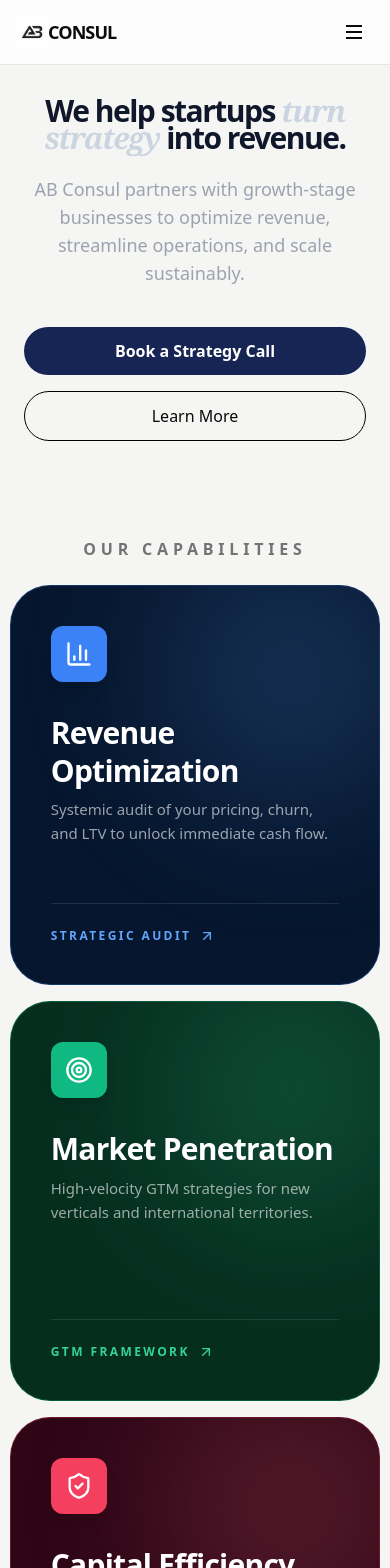
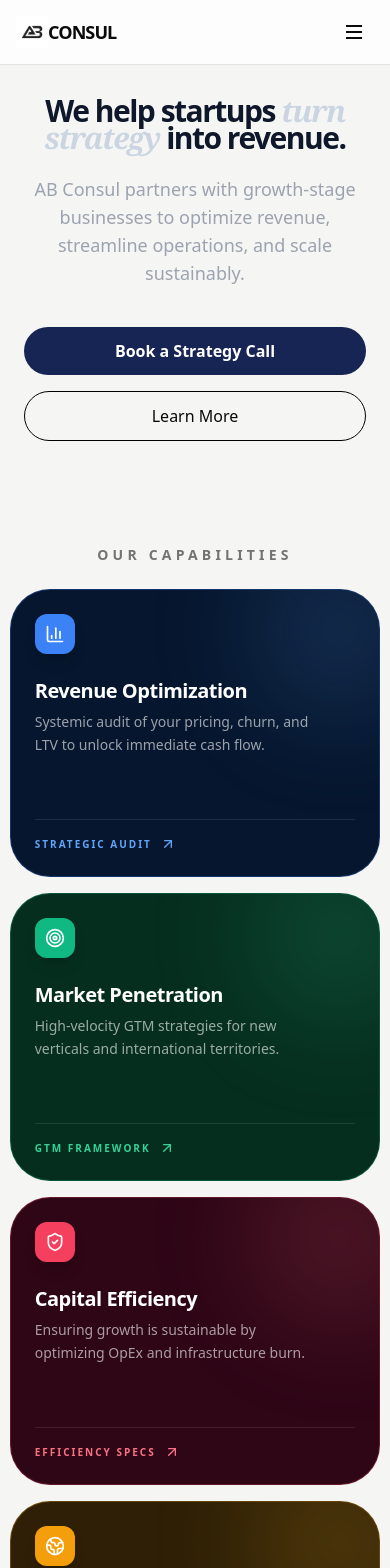
Before and after one commit to l-tting/ab-consul, a Next.js app in the folder my-app/: page / in a window 390 px wide. Shown: the top 1568 px of the page. Built offline with nearby package versions, Linux system fonts and the light colour scheme.

Commit message:
hero section 2 r/mobile --b/l

```diff
--- a/my-app/src/components/HeroHome.jsx
+++ b/my-app/src/components/HeroHome.jsx
@@ -4,55 +4,83 @@ import { cn } from "@/lib/utils";
 import React from "react";
 import { ArrowUpRight, BarChart3, Target, ShieldCheck, Globe2 } from "lucide-react";
 
-// Use an "Upward Growth" icon for the CTA
 const GrowthArrow = () => (
   <ArrowUpRight className="ml-2 h-4 w-4 transition-transform group-hover:-translate-y-1 group-hover:translate-x-1" />
 );
 
 export const BentoGrid = ({ children, className }) => {
   return (
-    <div className={cn("grid w-full auto-rows-[25rem] grid-cols-1 md:grid-cols-6 gap-4", className)}>
+    <div
+      className={cn(
+        "grid w-full auto-rows-[18rem] sm:auto-rows-[22rem] md:auto-rows-[25rem] grid-cols-1 md:grid-cols-6 gap-4",
+        className
+      )}
+    >
       {children}
     </div>
   );
 };
 
-export const BentoCard = ({ name, className, Icon, description, href, cta, theme }) => (
-  <div className={cn(
-    "group relative flex flex-col justify-between overflow-hidden rounded-[2.5rem] border p-10 transition-all duration-700 hover:shadow-2xl",
+export const BentoCard = ({
+  name,
+  className,
+  Icon,
+  description,
+  href,
+  cta,
+  theme,
+}) => (
+  <div
+    className={cn(
+      "group relative flex flex-col justify-between overflow-hidden rounded-[2.5rem] border p-6 sm:p-8 md:p-10 transition-all duration-700 hover:shadow-2xl",
       theme.bg,
       theme.border,
       className
-  )}>
+    )}
+  >
+    {/* Glow */}
+    <div
+      className={cn(
+        "absolute -right-10 -top-10 h-40 w-40 sm:h-52 sm:w-52 md:h-64 md:w-64 rounded-full blur-[60px] sm:blur-[70px] md:blur-[80px] opacity-20 transition-all duration-700 group-hover:opacity-40 group-hover:scale-125",
+        theme.glow
+      )}
+    />
 
-    <div className={cn(
-        "absolute -right-10 -top-10 h-64 w-64 rounded-full blur-[80px] opacity-20 transition-all duration-700 group-hover:opacity-40 group-hover:scale-125",
-        theme.glow
-    )} />
-
+    {/* Content */}
     <div className="z-10 flex flex-col gap-2">
       {Icon && (
-        <div className={cn(
-          "mb-6 flex h-14 w-14 items-center justify-center rounded-xl shadow-lg transition-all duration-500 group-hover:scale-110",
+        <div
+          className={cn(
+            "mb-4 flex h-10 w-10 sm:h-12 sm:w-12 md:h-14 md:w-14 items-center justify-center rounded-xl shadow-lg transition-all duration-500 group-hover:scale-110",
             theme.iconBg,
             theme.iconColor
-        )}>
-          <Icon size={28} strokeWidth={2} />
+          )}
+        >
+          <Icon
+            className="h-5 w-5 sm:h-6 sm:w-6 md:h-7 md:w-7"
+            strokeWidth={2}
+          />
         </div>
       )}
-      <h3 className="text-3xl font-bold tracking-tight text-white leading-tight">
+
+      <h3 className="text-xl sm:text-2xl md:text-3xl font-bold tracking-tight text-white leading-tight">
         {name}
       </h3>
-      <p className="max-w-[280px] text-[15px] font-medium leading-relaxed text-white/60 group-hover:text-white/90 transition-colors">
+
+      <p className="max-w-[280px] text-sm sm:text-[15px] font-medium leading-relaxed text-white/60 group-hover:text-white/90 transition-colors">
         {description}
       </p>
     </div>
 
-    <div className="z-10 flex items-center pt-6 border-t border-white/10">
-      <a href={href} className={cn(
-        "flex items-center text-xs font-bold uppercase tracking-[0.2em] transition-all",
+    {/* CTA */}
+    <div className="z-10 flex items-center pt-4 sm:pt-6 border-t border-white/10">
+      <a
+        href={href}
+        className={cn(
+          "flex items-center text-[10px] sm:text-xs font-bold uppercase tracking-[0.2em] transition-all",
           theme.textLink
-      )}>
+        )}
+      >
         {cta} <GrowthArrow />
       </a>
     </div>
@@ -63,7 +91,8 @@ const features = [
   {
     Icon: BarChart3,
     name: "Revenue Optimization",
-    description: "Systemic audit of your pricing, churn, and LTV to unlock immediate cash flow.",
+    description:
+      "Systemic audit of your pricing, churn, and LTV to unlock immediate cash flow.",
     href: "#",
     cta: "Strategic Audit",
     className: "md:col-span-3",
@@ -73,13 +102,14 @@ const features = [
       iconBg: "bg-blue-500",
       iconColor: "text-white",
       textLink: "text-blue-400 hover:text-white",
-      glow: "bg-blue-400"
-    }
+      glow: "bg-blue-400",
+    },
   },
   {
     Icon: Target,
     name: "Market Penetration",
-    description: "High-velocity GTM strategies for new verticals and international territories.",
+    description:
+      "High-velocity GTM strategies for new verticals and international territories.",
     href: "#",
     cta: "GTM Framework",
     className: "md:col-span-3",
@@ -89,13 +119,14 @@ const features = [
       iconBg: "bg-emerald-500",
       iconColor: "text-white",
       textLink: "text-emerald-400 hover:text-white",
-      glow: "bg-emerald-400"
-    }
+      glow: "bg-emerald-400",
+    },
   },
   {
     Icon: ShieldCheck,
     name: "Capital Efficiency",
-    description: "Ensuring growth is sustainable by optimizing OpEx and infrastructure burn.",
+    description:
+      "Ensuring growth is sustainable by optimizing OpEx and infrastructure burn.",
     href: "#",
     cta: "Efficiency Specs",
     className: "md:col-span-2",
@@ -105,13 +136,14 @@ const features = [
       iconBg: "bg-rose-500",
       iconColor: "text-white",
       textLink: "text-rose-400 hover:text-white",
-      glow: "bg-rose-400"
-    }
+      glow: "bg-rose-400",
+    },
   },
   {
     Icon: Globe2,
     name: "Growth Ops",
-    description: "Aligning people, processes, and tools to maintain $100M+ scale.",
+    description:
+      "Aligning people, processes, and tools to maintain $100M+ scale.",
     href: "#",
     cta: "Scale Manual",
     className: "md:col-span-4",
@@ -121,22 +153,19 @@ const features = [
       iconBg: "bg-amber-500",
       iconColor: "text-white",
       textLink: "text-amber-400 hover:text-white",
-      glow: "bg-amber-400"
-    }
-  }
+      glow: "bg-amber-400",
+    },
+  },
 ];
 
 export default function HeroHome() {
   return (
-    <div className="w-full py-2 flex justify-center">
+    <div className="w-full py-4 sm:py-6 md:py-10 flex justify-center">
       <div className="w-[95%] lg:w-[90%]">
-
-        {/* Added Heading */}
         <div className="text-center py-6">
-          <p className="text-md font-semibold uppercase tracking-[0.3em] text-muted-foreground">
+          <p className="text-sm sm:text-md font-semibold uppercase tracking-[0.3em] text-muted-foreground">
             Our Capabilities
           </p>
-
         </div>
 
         <BentoGrid>
@@ -144,7 +173,6 @@ export default function HeroHome() {
             <BentoCard key={idx} {...feature} />
           ))}
         </BentoGrid>
-
       </div>
     </div>
   );
```
Lines whose indentation alone changed are shown as unchanged.
